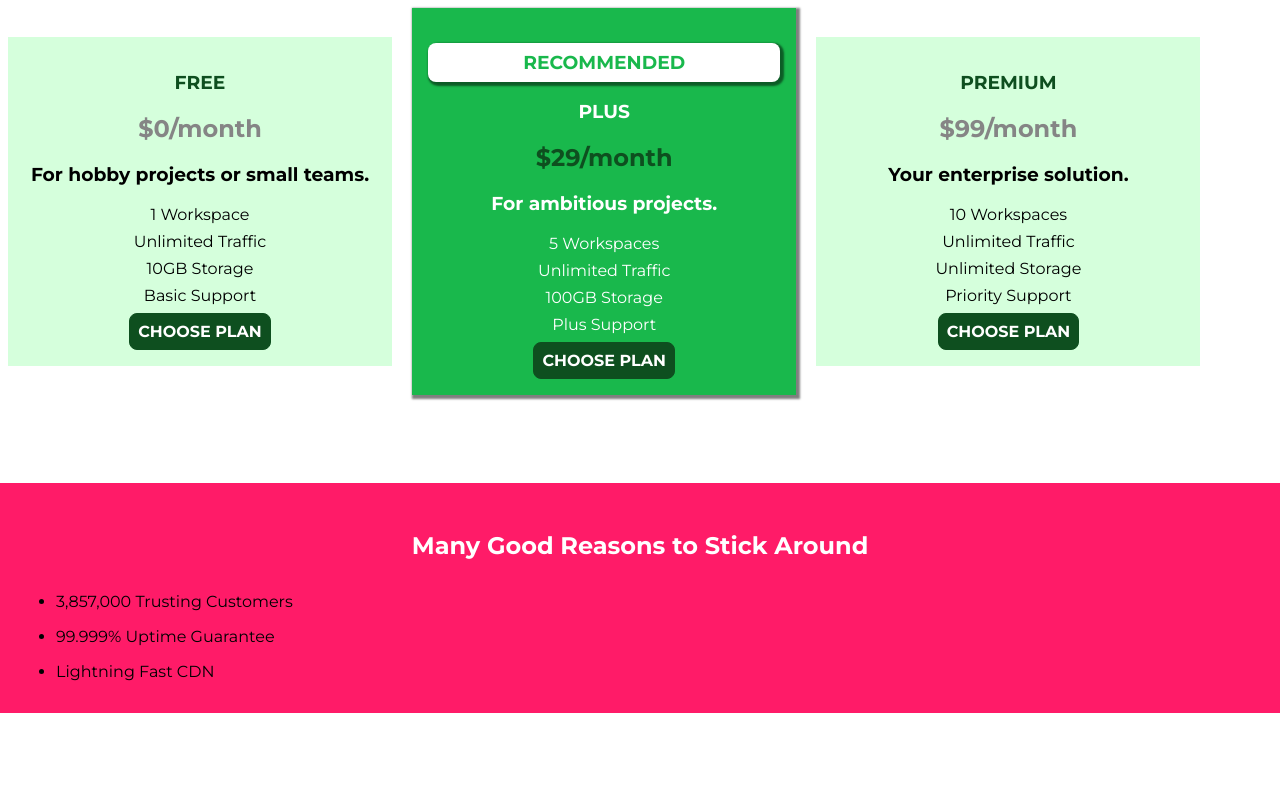
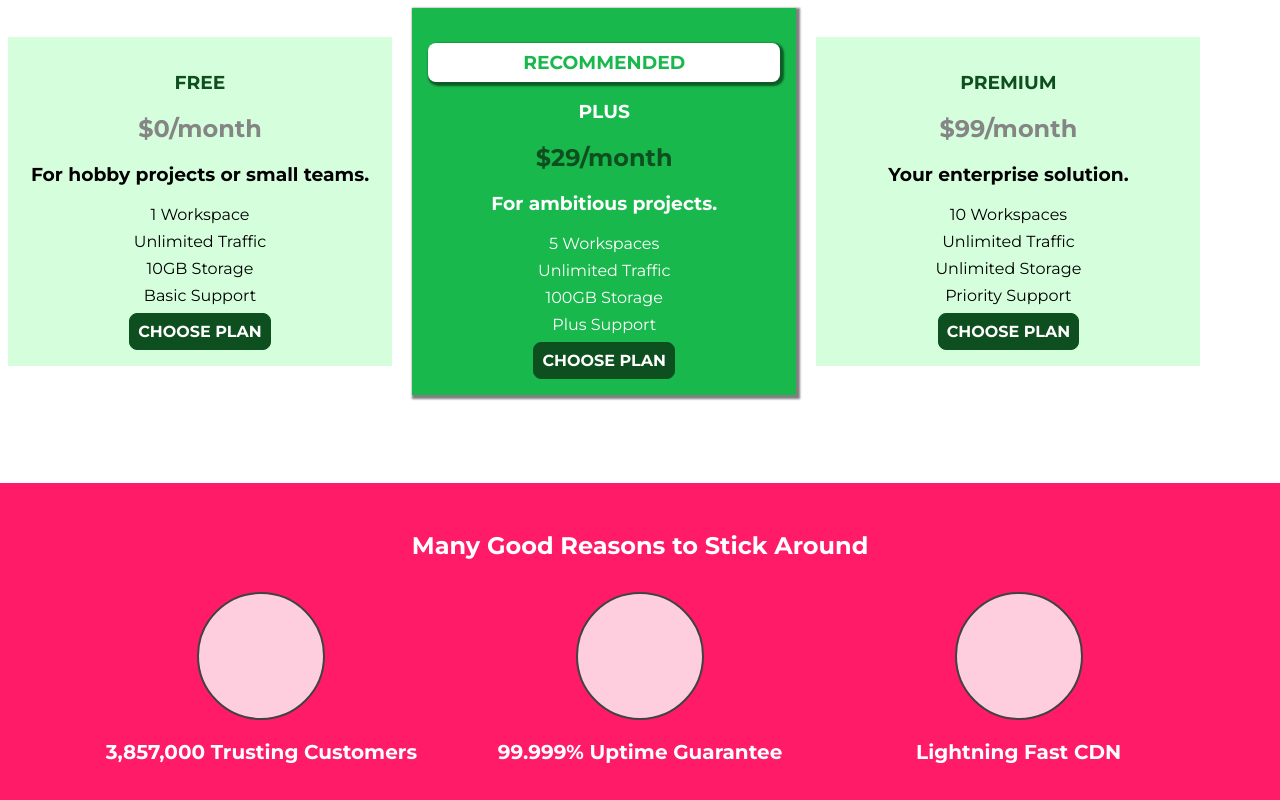
Before and after one commit to ManuelVillarVitoria/CSS3-uHost-Clone, a plain HTML site: page index.html in a window 1280 px wide. Shown: the part 650-1450 px from the top of the page. Before the commit the page ends 1363 px from the top, so only its background shows below. Drawn offline with Linux system fonts and the light colour scheme.

Commit message:
Preparing the Content of the Key feature area

```diff
--- a/index.html
+++ b/index.html
@@ -86,24 +86,24 @@
         </section>
         <section id="key-features">
             <h1 class="section-title">Many Good Reasons to Stick Around</h1>
-            <ul>
-                <li>
-                    <div>
+            <ul class="key-feature__list">
+                <li class="key-feature">
+                    <div class="key-feature__image">
 
                     </div>
-                    <p>3,857,000 Trusting Customers</p>
+                    <p class="key-feature__description">3,857,000 Trusting Customers</p>
                 </li>
-                <li>
-                    <div>
+                <li class="key-feature">
+                    <div class="key-feature__image">
 
                     </div>
-                    <p>99.999% Uptime Guarantee</p>
+                    <p class="key-feature__description">99.999% Uptime Guarantee</p>
                 </li>
-                <li>
-                    <div>
+                <li class="key-feature">
+                    <div class="key-feature__image">
 
                     </div>
-                    <p>Lightning Fast CDN</p>
+                    <p class="key-feature__description">Lightning Fast CDN</p>
                 </li>
             </ul>
         </section>
--- a/main.css
+++ b/main.css
@@ -104,10 +104,40 @@ body {
     padding: 16px;
 }
 
-#key-features .section-title{
+#key-features .section-title {
     color: white;
     margin: 32px;
 }
+
+.key-feature__list {
+    list-style: none;
+    margin: 0;
+    padding: 0;
+    text-align: center;
+}
+
+.key-feature {
+    display: inline-block;
+    width: 30%;
+    vertical-align: top;
+}
+
+.key-feature__image {
+    background: #ffcede;
+    width: 128px;
+    height: 128px;
+    border: 2px solid #424242;
+    border-radius: 50%;
+    margin: auto;
+}
+
+.key-feature__description {
+    text-align: center;
+    font-weight: bold;
+    color: white;
+    font-size: 20px;
+}
+
 
 /* h1 {
     font-family: sans-serif;
```
